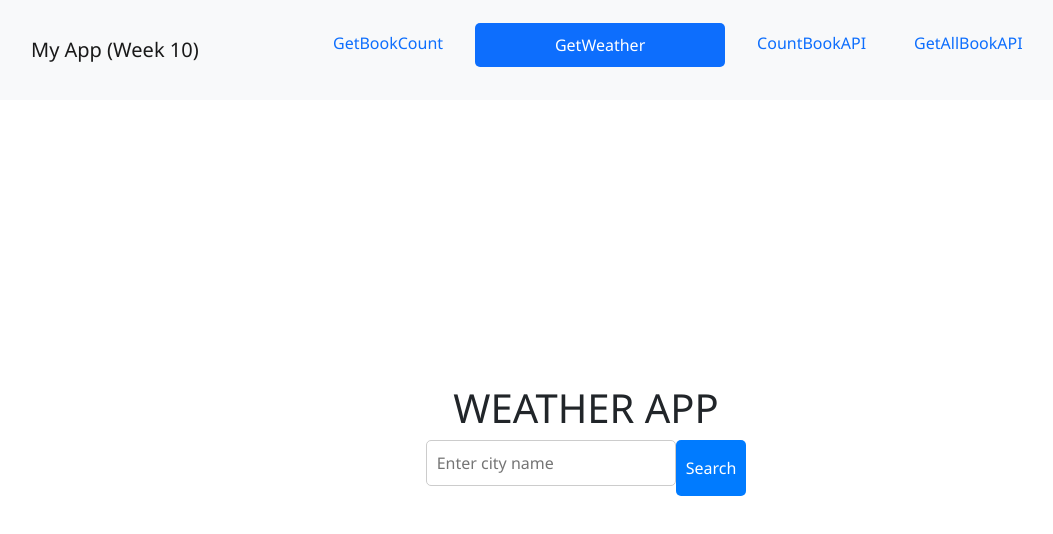
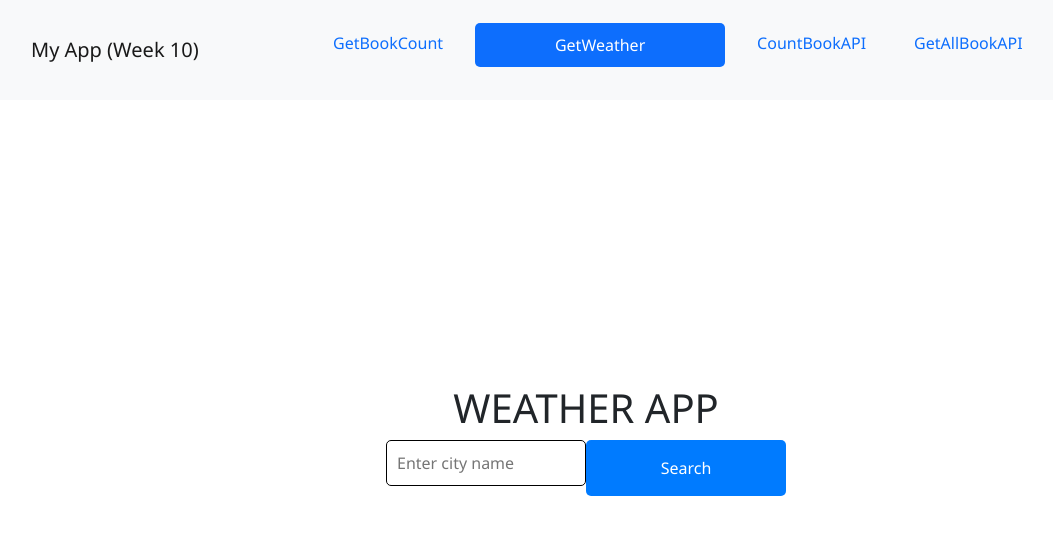
Before and after one commit to abhim1234/FIT5032_Folio, a Vue app in the folder NoMash-Library/: page /WeatherCheck in a window 1280 px wide. Shown: the top 534 px of the page, without its empty margins (54-1107 px from the left). Built offline with nearby package versions, Linux system fonts and the light colour scheme; no server answers.

Commit message:
Fixed errors in file

```diff
--- a/NoMash-Library/src/views/WeatherView.vue
+++ b/NoMash-Library/src/views/WeatherView.vue
@@ -7,11 +7,11 @@
         type="text"
         v-model="city"
         placeholder="Enter city name"
-        style="padding: 10px; font-size: 16px; flex: 1;"
+        style="padding: 10px; font-size: 16px; width: 200px; border-radius: 5px; border: 1px solid #000;"
       />
       <button
         @click="searchByCity"
-        style="padding: 10px; font-size: 16px; flex: 1; cursor: pointer;"
+        style="padding: 10px; font-size: 16px; width: 200px; background-color: #007BFF; color: white; border: none; border-radius: 5px; cursor: pointer;"
       >
         Search
       </button>
```
